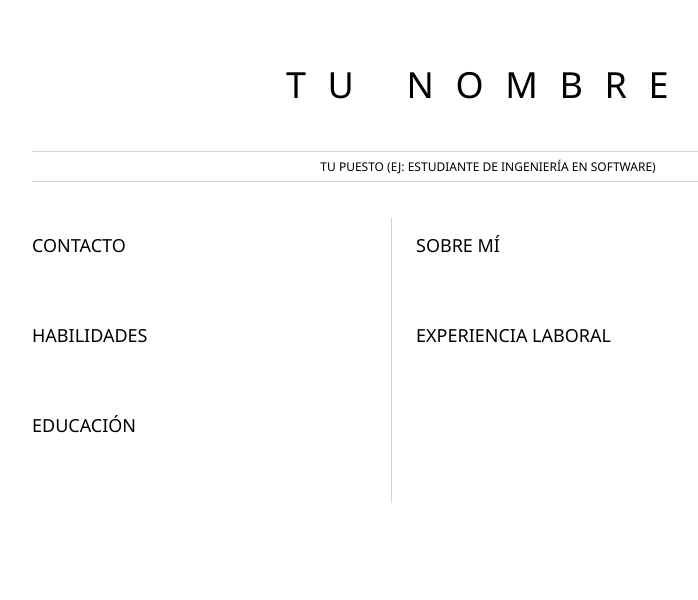
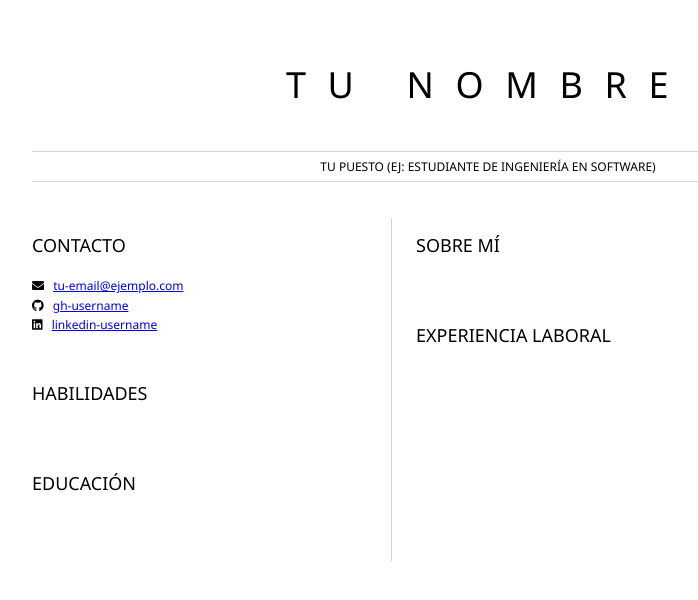
Before and after one commit to sihoma22/curriculum, a plain HTML site: page index.html in a window 1280 px wide. Shown: the whole page, without its empty margins (152-850 px from the left). Drawn offline with Linux system fonts and the light colour scheme.

Commit message:
Cuarto comentario

```diff
--- a/index.html
+++ b/index.html
@@ -20,7 +20,18 @@
                 <article id="mainLeft">
                     <section>
                         <h2>CONTACTO</h2>
-                        <!-- Información de contacto, incluyendo tus redes sociales -->
+                        <p>
+                            <i class="fa fa-envelope" aria-hidden="true"></i>
+                            <a href="mailto:tu-email@ejemplo.com.com">tu-email@ejemplo.com</a>
+                        </p>
+                        <p>
+                            <i class="fab fa-github" aria-hidden="true"></i>
+                            <a href="github.com/gh-username">gh-username</a>
+                        </p>
+                        <p>
+                            <i class="fab fa-linkedin" aria-hidden="true"></i>
+                            <a href="linkedin.com/linkedin-username">linkedin-username</a>
+                        </p>
                     </section>
                     <section>
                         <h2>HABILIDADES</h2>
```
